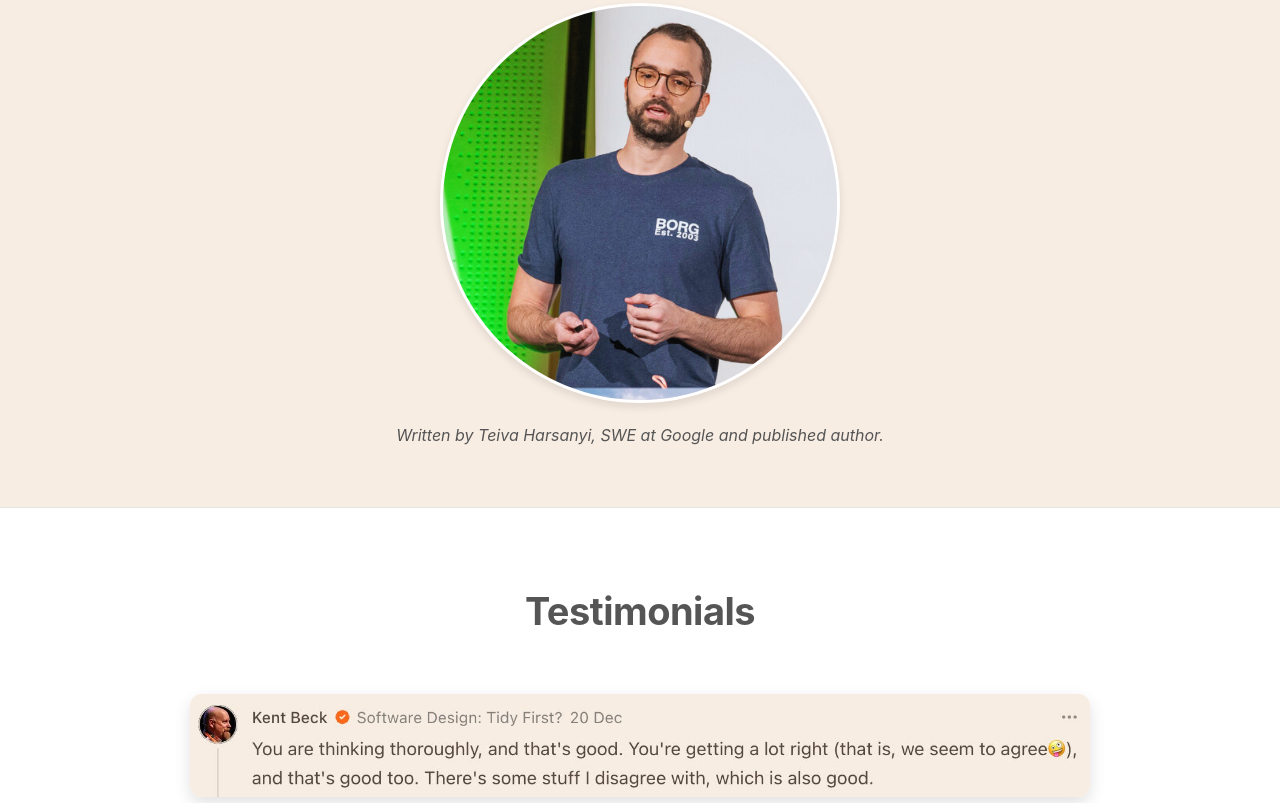
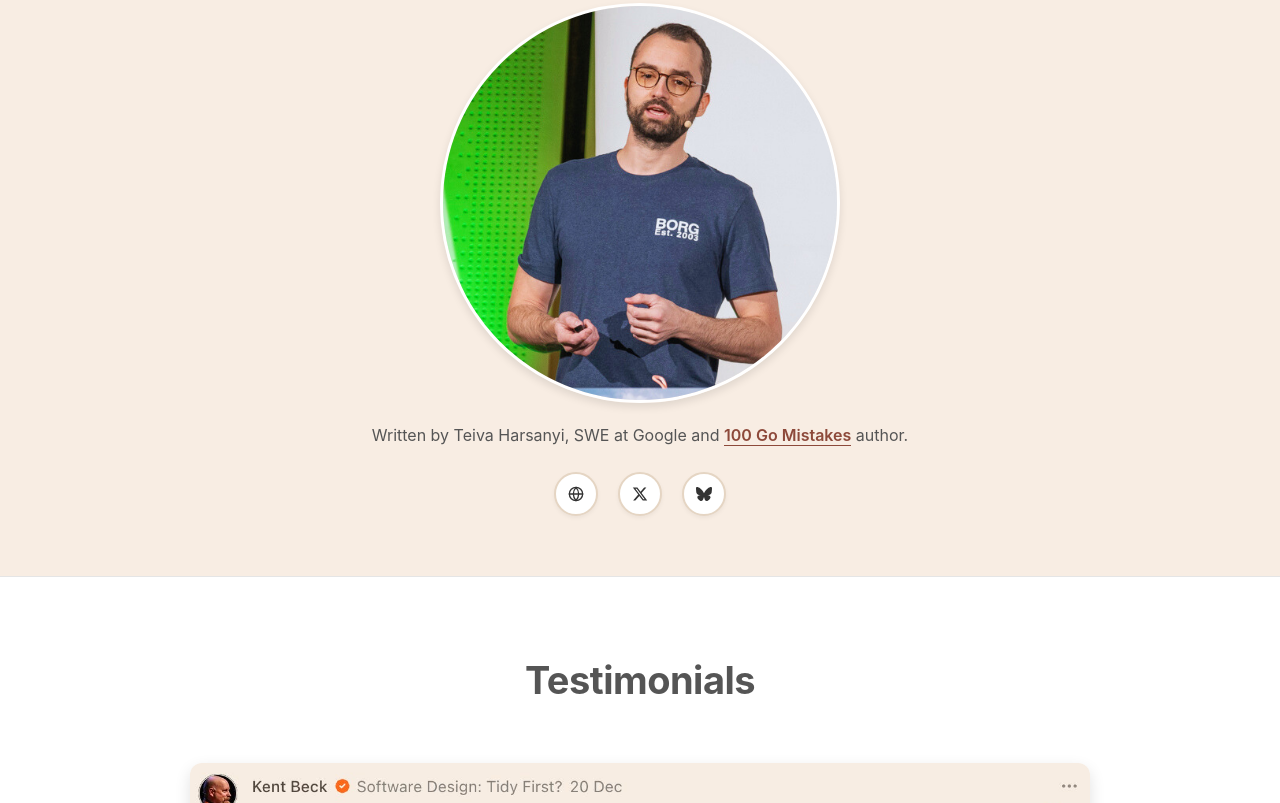
Before and after one commit to teivah/thecodercafe-website, a website: page index.html in a window 1280 px wide. Shown: the part 3381-4184 px from the top of the page. Drawn offline with Linux system fonts and the light colour scheme.

Commit message:
Sections and social media accounts

```diff
--- a/index.html
+++ b/index.html
@@ -154,7 +154,26 @@
         <div class="author-container">
             <h2>Author</h2>
             <img src="teivah.png" alt="Teiva Harsanyi" class="author-photo">
-            <p class="author-text">Written by Teiva Harsanyi, SWE at Google and published author.</p>
+            <p class="author-text">Written by Teiva Harsanyi, SWE at Google and <a href="https://www.goodreads.com/book/show/58571862-100-go-mistakes-and-how-to-avoid-them" target="_blank" class="author-link">100 Go Mistakes</a> author.</p>
+            <div class="author-social">
+                <a href="https://teivah.dev" target="_blank" class="social-link" aria-label="Website">
+                    <svg width="20" height="20" viewBox="0 0 24 24" fill="none" stroke="currentColor" stroke-width="2" stroke-linecap="round" stroke-linejoin="round">
+                        <circle cx="12" cy="12" r="10"></circle>
+                        <line x1="2" y1="12" x2="22" y2="12"></line>
+                        <path d="M12 2a15.3 15.3 0 0 1 4 10 15.3 15.3 0 0 1-4 10 15.3 15.3 0 0 1-4-10 15.3 15.3 0 0 1 4-10z"></path>
+                    </svg>
+                </a>
+                <a href="https://twitter.com/teivah" target="_blank" class="social-link" aria-label="X (Twitter)">
+                    <svg width="20" height="20" viewBox="0 0 24 24" fill="currentColor">
+                        <path d="M18.244 2.25h3.308l-7.227 8.26 8.502 11.24H16.17l-5.214-6.817L4.99 21.75H1.68l7.73-8.835L1.254 2.25H8.08l4.713 6.231zm-1.161 17.52h1.833L7.084 4.126H5.117z"/>
+                    </svg>
+                </a>
+                <a href="https://bsky.app/profile/teivah.dev" target="_blank" class="social-link" aria-label="Bluesky">
+                    <svg width="20" height="20" viewBox="0 0 24 24" fill="currentColor">
+                        <path d="M12 10.8c-1.087-2.114-4.046-6.053-6.798-7.995C2.566.944 1.561 1.266.902 1.565.139 1.908 0 3.08 0 3.768c0 .69.378 5.65.624 6.479.815 2.736 3.713 3.66 6.383 3.364.136-.02.275-.039.415-.056-.138.022-.276.04-.415.056-3.912.58-7.387 2.005-2.83 7.078 5.013 5.19 6.87-1.113 7.823-4.308.953 3.195 2.05 9.271 7.733 4.308 4.267-4.308 1.172-6.498-2.74-7.078a8.741 8.741 0 0 1-.415-.056c.14.017.279.036.415.056 2.67.297 5.568-.628 6.383-3.364.246-.828.624-5.79.624-6.478 0-.69-.139-1.861-.902-2.206-.659-.298-1.664-.62-4.3 1.24C16.046 4.748 13.087 8.687 12 10.8Z"/>
+                    </svg>
+                </a>
+            </div>
         </div>
     </div>
 
--- a/style.css
+++ b/style.css
@@ -487,8 +487,56 @@ h2 {
     font-size: 16px;
     color: #555;
     line-height: 1.5;
-    font-style: italic;
     text-align: center;
+}
+
+.author-link {
+    color: #8d493a;
+    text-decoration: none;
+    font-weight: 600;
+    border-bottom: 1px solid #8d493a;
+    transition: color 0.3s ease;
+}
+
+.author-link:hover {
+    color: #6a352b;
+    border-bottom-color: #6a352b;
+}
+
+.author-social {
+    display: flex;
+    gap: 20px;
+    justify-content: center;
+    margin-top: 25px;
+}
+
+.social-link {
+    display: inline-flex;
+    align-items: center;
+    justify-content: center;
+    padding: 12px;
+    background-color: white;
+    color: #333;
+    text-decoration: none;
+    border-radius: 50%;
+    border: 2px solid #e5d5c3;
+    transition: all 0.3s ease;
+    box-shadow: 0 2px 4px rgba(0, 0, 0, 0.05);
+    width: 44px;
+    height: 44px;
+}
+
+.social-link:hover {
+    background-color: #5B9BD5;
+    color: white;
+    border-color: #5B9BD5;
+    transform: translateY(-2px);
+    box-shadow: 0 4px 8px rgba(91, 155, 213, 0.3);
+}
+
+.social-link svg {
+    width: 18px;
+    height: 18px;
 }
 
 .sections-section {
```
Also changed, not shown: corner.png, lattes.png, 1 other file.
